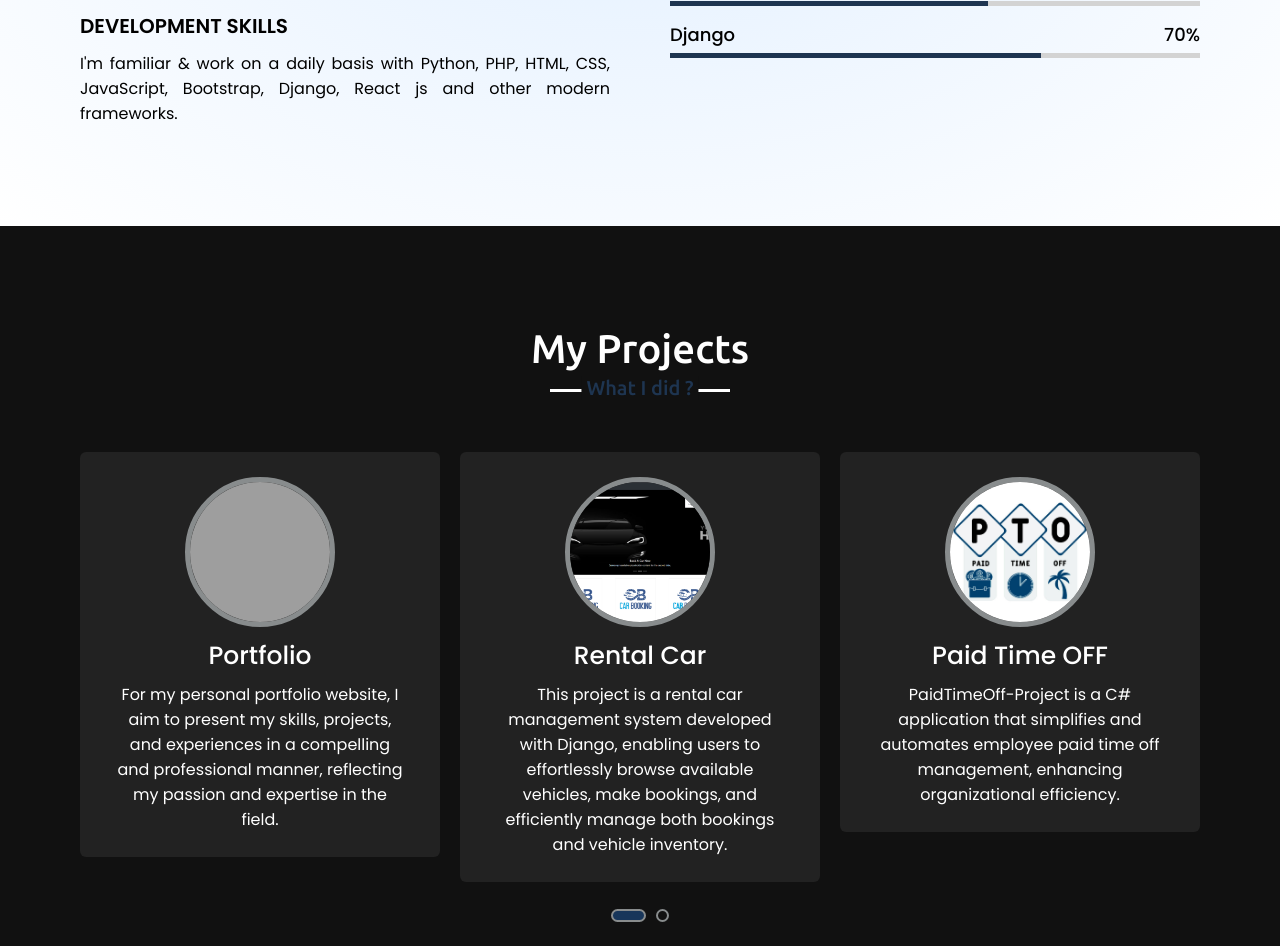
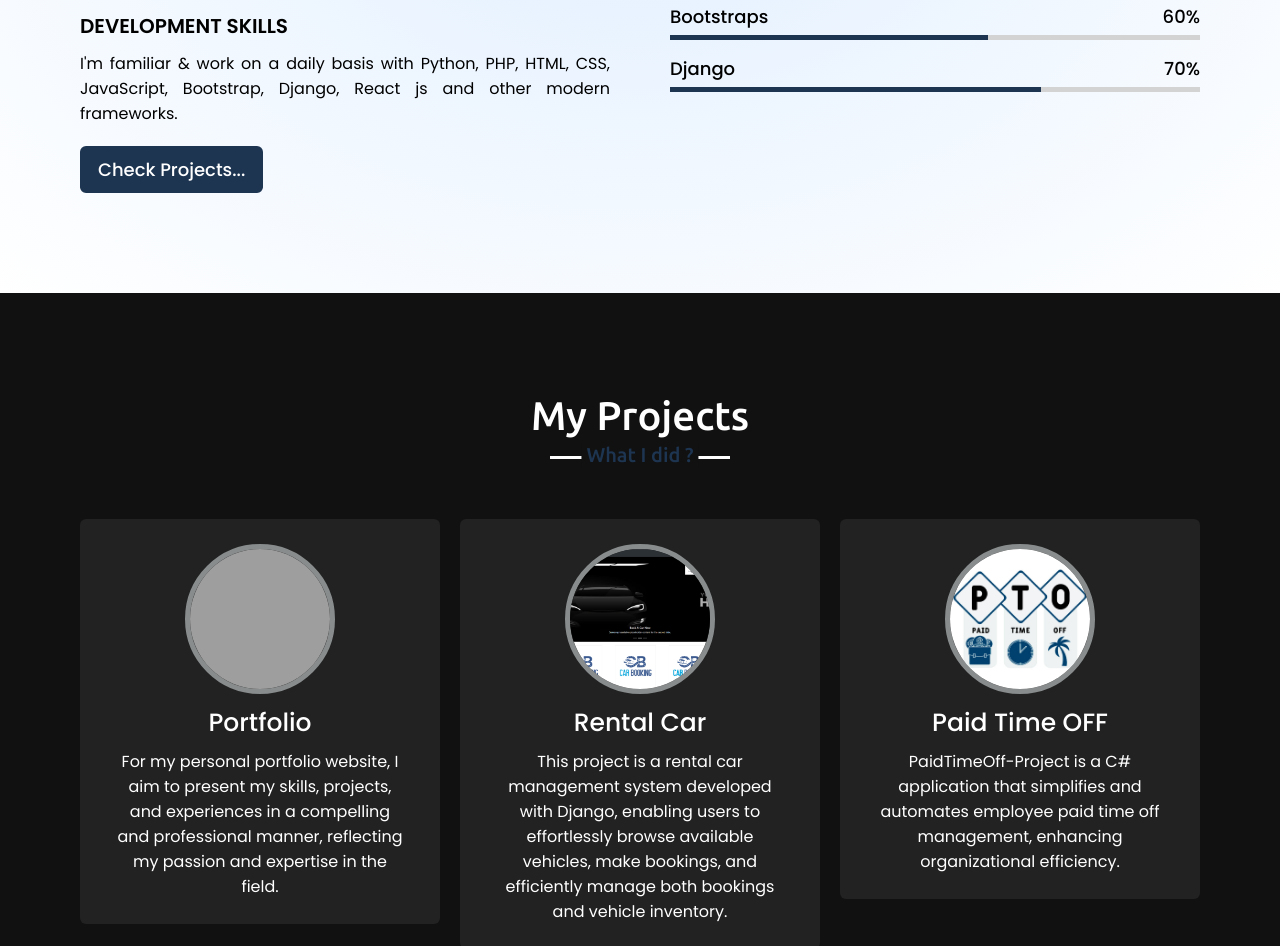
Before and after one commit to HamzaFikri/HamzaFikri.github.io, a plain HTML site: page index.html in a window 1280 px wide. Shown: the part 2861-3807 px from the top of the page. Drawn offline with nearby package versions, Linux system fonts and the light colour scheme; grey boxes are pictures that could not be loaded.

Commit message:
📄 Updated index.html with new content and features.

```diff
--- a/index.html
+++ b/index.html
@@ -134,7 +134,7 @@
               <p>
                 I'm familiar & work on a daily basis with Python, PHP, HTML, CSS, JavaScript, Bootstrap, Django, React js and other modern frameworks.
               </p>
-              <!-- <a href="#" target="blank">Get Educate...</a> -->
+              <a href="#" target="blank">Check Projects...</a>
             </div>
             <div class="column right">
               <div class="bars">
```
